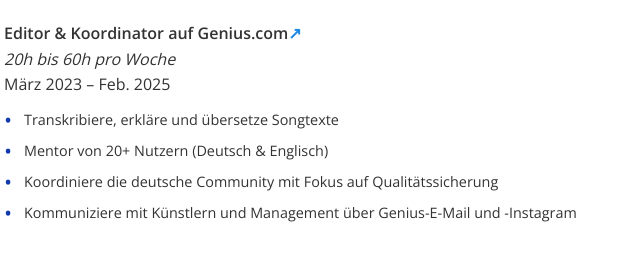
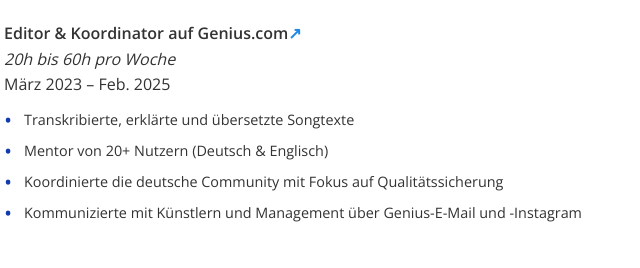
Before and after one commit to ole-bahn/db, a plain HTML site: page index.html in a window 1280 px wide. Shown: the part 904-1172 px from the top of the page, 124-764 px from the left. Drawn offline with nearby package versions, Linux system fonts and the light colour scheme.

Commit message:
Update index.html

```diff
--- a/index.html
+++ b/index.html
@@ -226,10 +226,10 @@
                 März 2023 – Feb. 2025
                 <ul class="custom-list">
                     <span class="small">
-                        <li> Transkribiere, erkläre und übersetze Songtexte</li>
+                        <li> Transkribierte, erklärte und übersetzte Songtexte</li>
                         <li> Mentor von 20+ Nutzern (Deutsch & Englisch)</li>
-                        <li> Koordiniere die deutsche Community mit Fokus auf Qualitätssicherung</li>
-                        <li> Kommuniziere mit Künstlern und Management über Genius-E-Mail und -Instagram</li>
+                        <li> Koordinierte die deutsche Community mit Fokus auf Qualitätssicherung</li>
+                        <li> Kommunizierte mit Künstlern und Management über Genius-E-Mail und -Instagram</li>
                     </span>
                 </ul>
         </section>
@@ -274,13 +274,13 @@
                 <li>
                     <a href="https://github.com/ole-bahn/song-datenanalyse/blob/main/index.py" target="_blank">
                         <i class="fab fa-github"></i>
-                        Streamigdaten-Analyse von fünf Songs (Python)
+                        Quantitativer Teil einer Analyse von Streaming-Daten mehrerer Songs (Python)
                     </a>
                 </li>
                 <li>
                     <a href="https://docs.google.com/spreadsheets/d/1vFSXpxu0hN0BjjyZyMfEfJOxF-2b_7DJqPz0kiy0xfk/edit" target="_blank">
                         <i class="fa-solid fa-file-excel" style="color: green;"></i>
-                        Quantitative Analyse der 3x-Leveraged-Return-Strategy für S&P 500 und Nasdaq seit 1985
+                        Quantitativer Teil einer Analyse der 3x-Leveraged-Return-Strategy für S&P 500 und Nasdaq seit 1985
                     </a>
                 </li>
                 <li>
```
